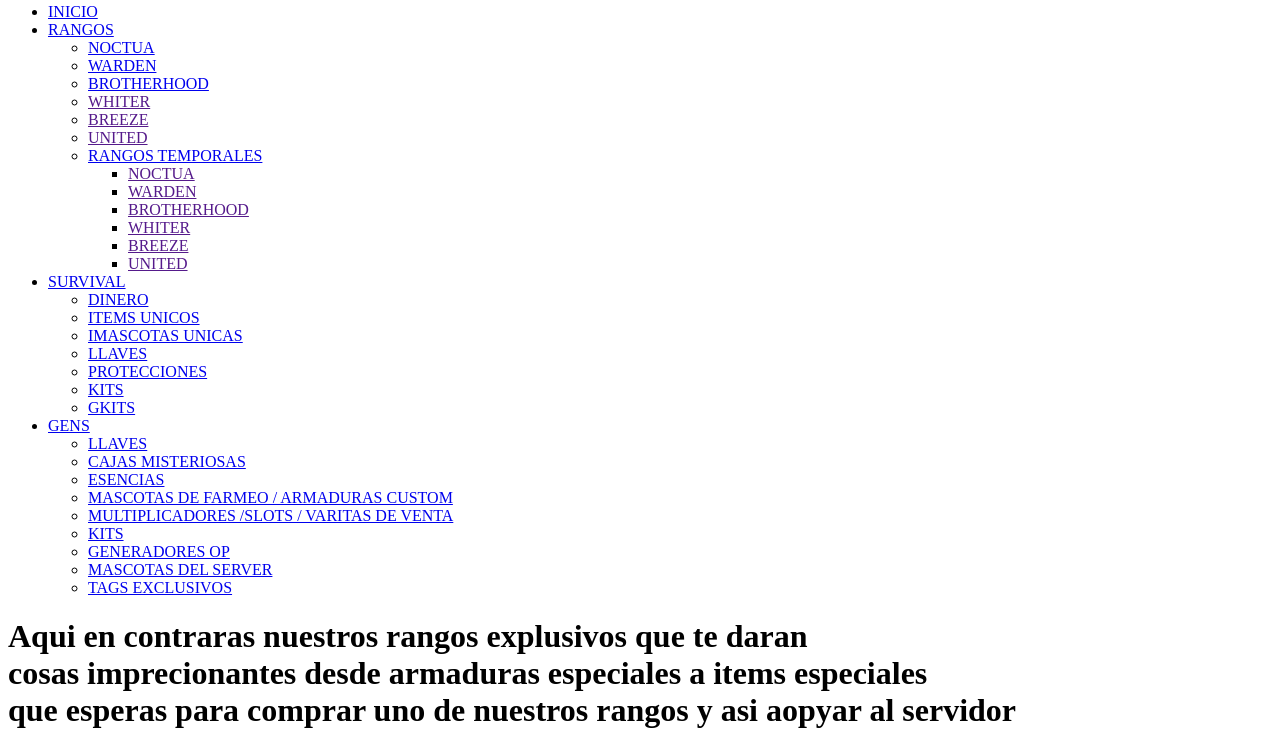
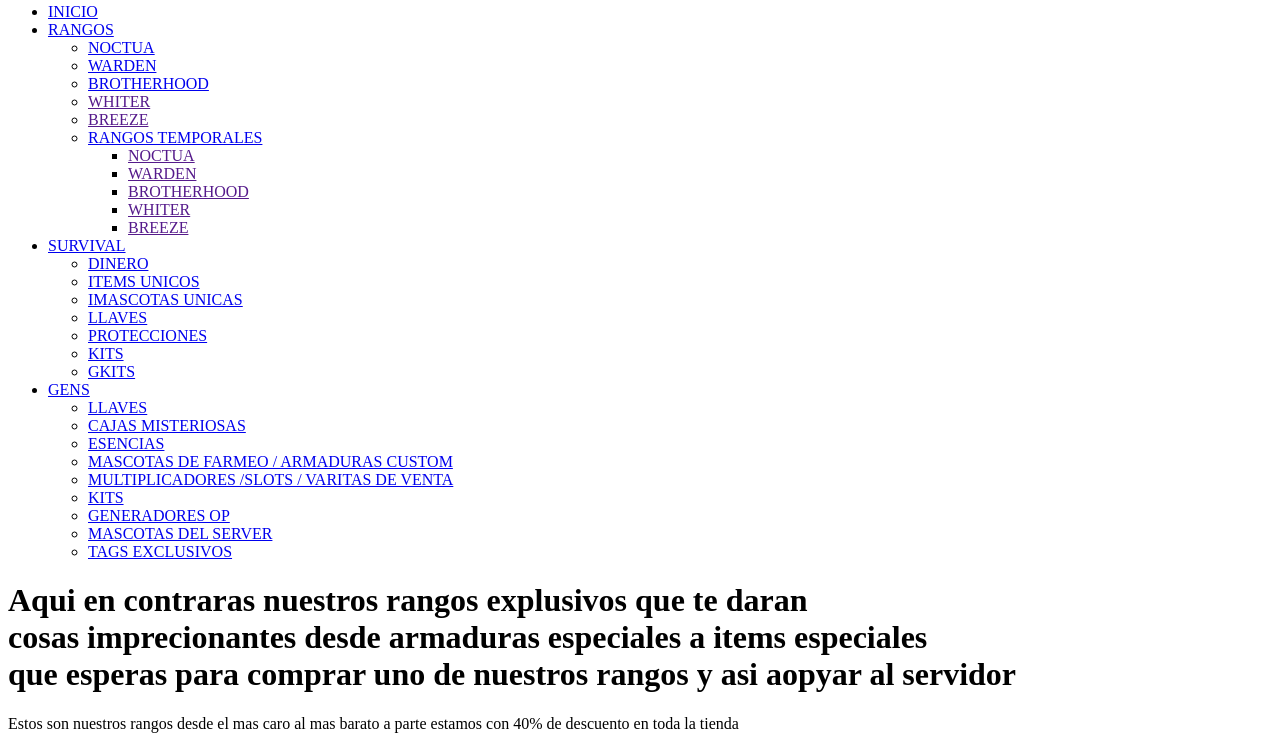
Before and after one commit to INDRA-2105/PaginaNoctua, a plain HTML site: page PAGINAS/RANGOS.HTML in a window 1280 px wide. Shown: the part 1200-1935 px from the top of the page. Drawn offline with Linux system fonts and the light colour scheme.

Commit message:
borrando rango united de todas las paginas

```diff
--- a/PAGINAS/RANGOS.HTML
+++ b/PAGINAS/RANGOS.HTML
@@ -40,7 +40,6 @@
                 <li><a href="/PAGINAS/BrotherHoodPagina.html">BROTHERHOOD</a></li>
                 <li><a href="">WHITER</a></li>
                 <li><a href="">BREEZE</a></li>
-                <li><a href="">UNITED</a></li>
               </ul>
             </a>
             <ul>
@@ -52,7 +51,7 @@
                   <li><a href="">BROTHERHOOD</a></li>
                   <li><a href="">WHITER</a></li>
                   <li><a href="">BREEZE</a></li>
-                  <li><a href="">UNITED</a></li>
+
                 </ul>
               </li>
             </ul>
```
Also changed, not shown: PAGINAS/BrotherHoodPagina.html (+1 -2 lines), PAGINAS/INICIO.HTML (+0 -2 lines), PAGINAS/NoctuaRango.html (+1 -2 lines), PAGINAS/RANGOSTEMPORALES.HTML (+2 -2 lines), PAGINAS/WardenRangos.html (+1 -2 lines), index.html (+0 -1 lines).
